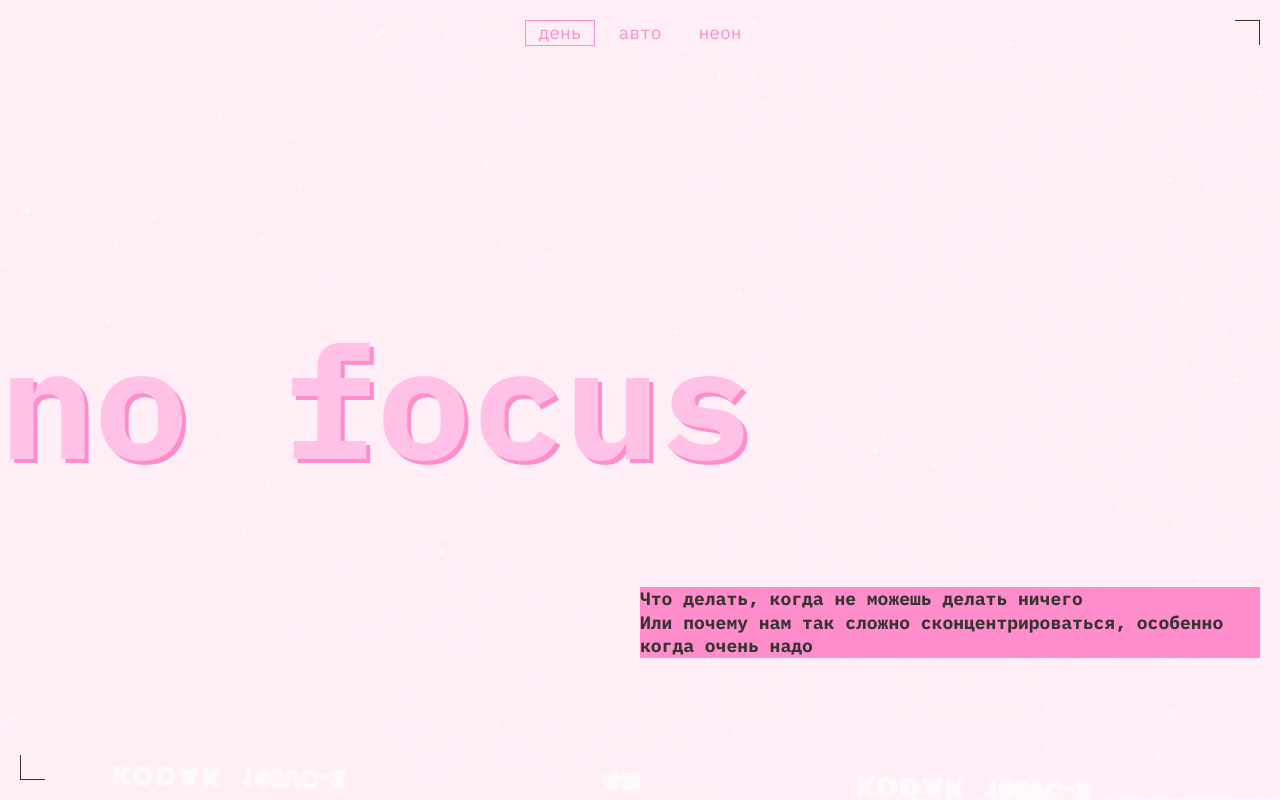
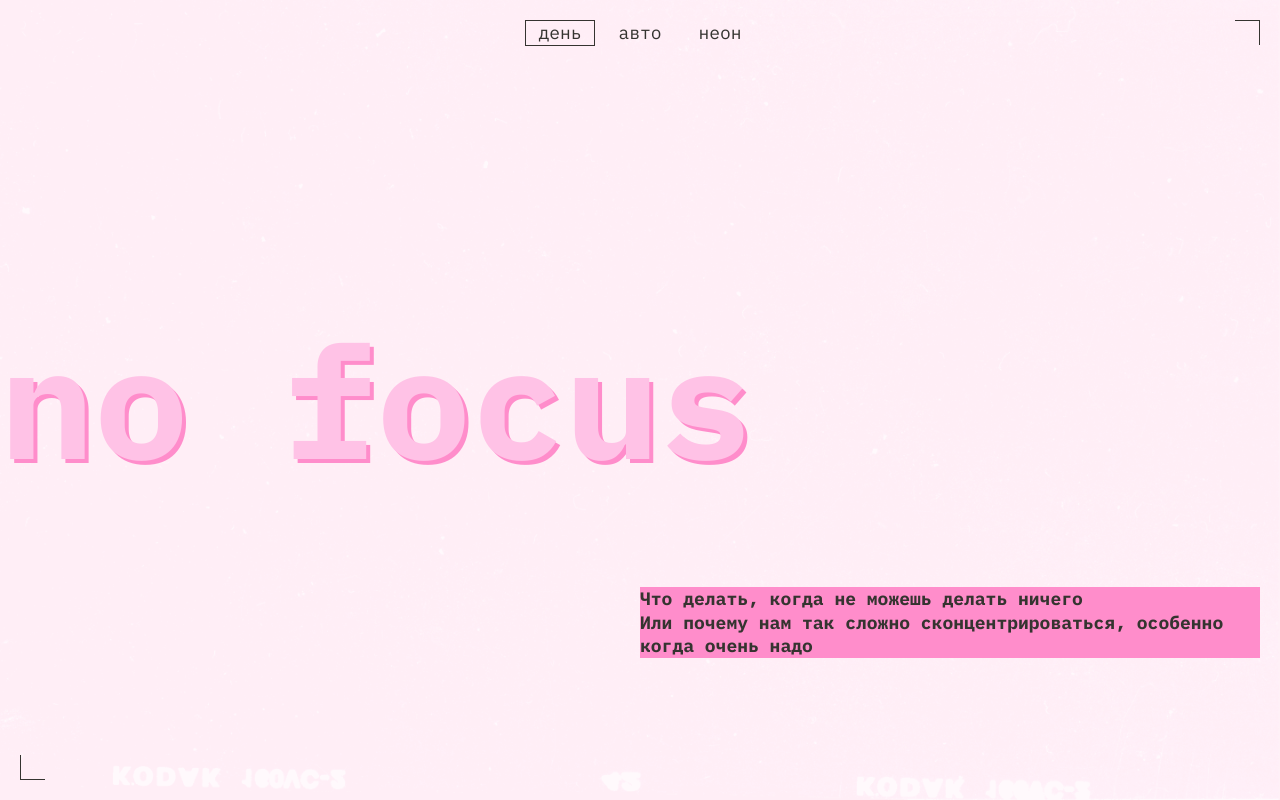
Before and after one commit to MikeSherif/slozhno-sosredotochitsya, a plain HTML site: page index.html in a window 1280 px wide. Both pictures are taken after a click on the button "день". Shown: the top 800 px of the page. Drawn offline with Linux system fonts and the light colour scheme.

Commit message:
Исправление багов 16

```diff
--- a/styles/light.css
+++ b/styles/light.css
@@ -52,6 +52,17 @@
     border-bottom: 1px solid var(--accent-text-color);
 }
 
+.theme_light .main__section-title, .theme_light .header__theme-menu-button{
+    color: var(--accent-text-color);
+}
+
+.theme_light .header__theme-menu-button:hover, .theme_light  .header__theme-menu-button_active {
+    border: 1px solid var(--accent-text-color);
+}
+.theme_light .header__theme-menu-button:focus-visible {
+    border-bottom: 1px solid var(--accent-text-color);
+}
+
 @media (prefers-color-scheme: light) {
     .page.theme_light {
         background: url("../images/cover-image-light.png") var(--background-color) no-repeat center / cover fixed;
@@ -78,4 +89,15 @@
         border-left: 1px solid var(--accent-text-color);
         border-bottom: 1px solid var(--accent-text-color);
     }
+
+    .theme_light .main__section-title, .theme_light .header__theme-menu-button{
+        color: var(--accent-text-color);
+    }
+
+    .theme_light .header__theme-menu-button:hover, .theme_light  .header__theme-menu-button_active {
+        border: 1px solid var(--accent-text-color);
+    }
+    .theme_light .header__theme-menu-button:focus-visible {
+        border-bottom: 1px solid var(--accent-text-color);
+    }
 }
```
